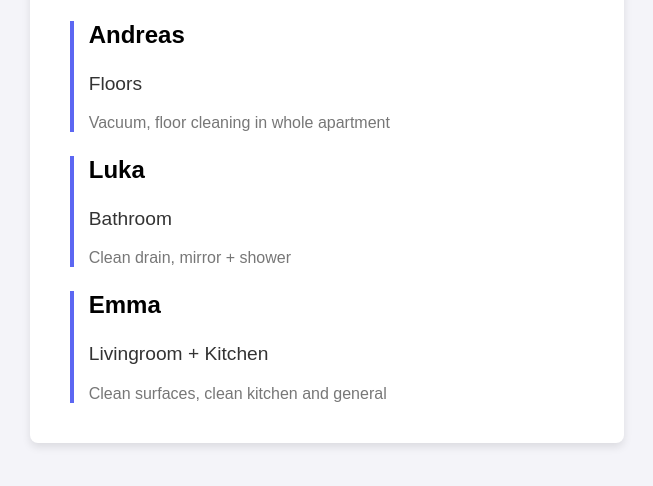
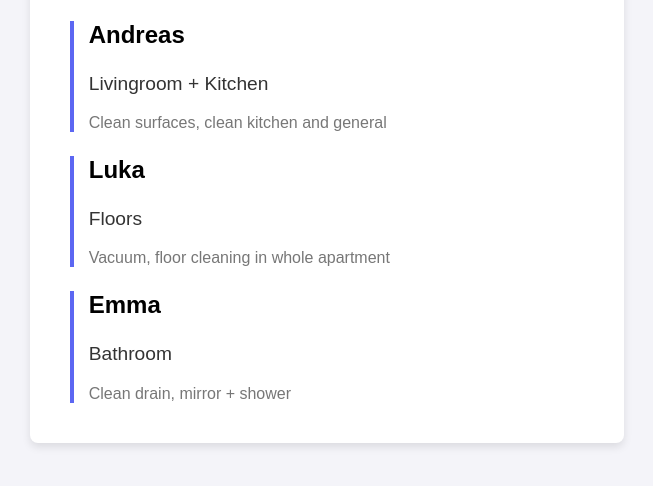
Before and after one commit to AndreasOrnstrup/CleaningRotation, a plain HTML site: page index.html in a window 1280 px wide. Shown: the part 228-714 px from the top of the page, without its empty margins (313-966 px from the left). Drawn offline with Linux system fonts and the light colour scheme.

Commit message:
Update index.html

```diff
--- a/index.html
+++ b/index.html
@@ -72,7 +72,7 @@
 
     // --- Section 3: Assign and Display (Updated) ---
     function updateRota() {
-        const today = new Date('2025-10-13');
+        const today = new Date();
         // The key change is here! We now get the current week number.
         // Today, October 6, 2025, is in week 41.
         const week = getISOWeek(today);
```
